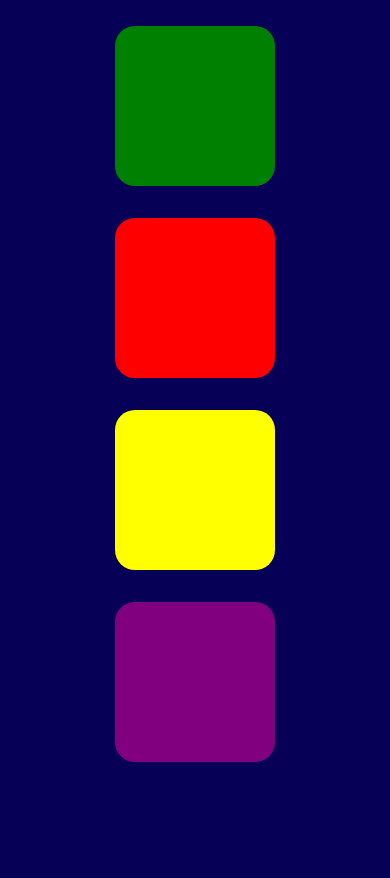
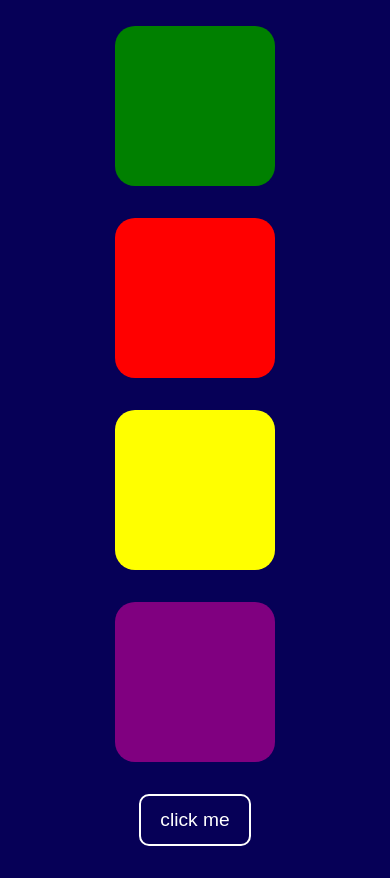
Before and after one commit to vinay-chowdary/simon-game, a plain HTML site: page index.html in a window 390 px wide. Shown: the part 118-996 px from the top of the page. Before the commit the page ends 880 px from the top, so only its background shows below. Drawn offline with Linux system fonts and the light colour scheme.

Commit message:
made mobile friendly

```diff
--- a/index.html
+++ b/index.html
@@ -21,6 +21,9 @@
         <span class="btn yellow"></span>
         <span class="btn blue"></span>
       </div>
+      <div>
+        <button class="playBtn">click me</button>
+      </div>
     </section>
     <script src="public/js/main.js" type="text/javascript"></script>
   </body>
--- a/public/css/styles.css
+++ b/public/css/styles.css
@@ -66,7 +66,29 @@ body {
   opacity: 0.5;
 }
 
+.playBtn {
+  display: none;
+  width: 7rem;
+  padding: 0.8rem 0.3rem;
+  font-size: 1.2rem;
+  border: 2px solid #fff;
+  outline: none;
+  border-radius: 10px;
+  background-color: transparent;
+  color: #fff;
+  cursor: pointer;
+}
+
+.playBtn:active {
+  transform: scale(0.95);
+}
 @media (max-width: 600px) {
+  .playBtn {
+    display: block;
+  }
+}
+
+@media (max-width: 400px) {
   body {
     font-size: 1rem;
   }
@@ -77,4 +99,7 @@ body {
     grid-template-columns: 1fr;
     gap: 2rem;
   }
+  .playBtn {
+    margin: 2rem auto;
+  }
 }
--- a/public/js/main.js
+++ b/public/js/main.js
@@ -82,6 +82,8 @@ function validate(level) {
         }, 300);
         gameOver = true;
         started = false;
+        playBtn.disabled = false;
+
     }
 }
 
@@ -94,3 +96,14 @@ document.addEventListener("keydown", () => {
         logic();
     }
 });
+
+//for mobile devices
+let playBtn = document.querySelector(".playBtn");
+playBtn.addEventListener("click", () => {
+    if (!started) {
+        started = true;
+        playBtn.disabled = true;
+        reset();
+        logic();
+    }
+});
```
